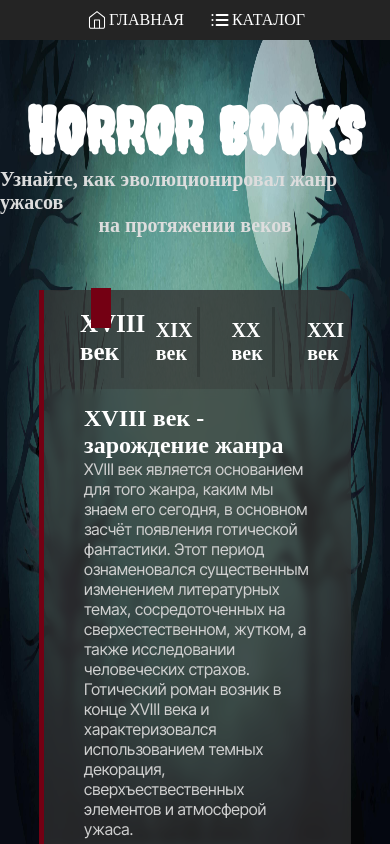
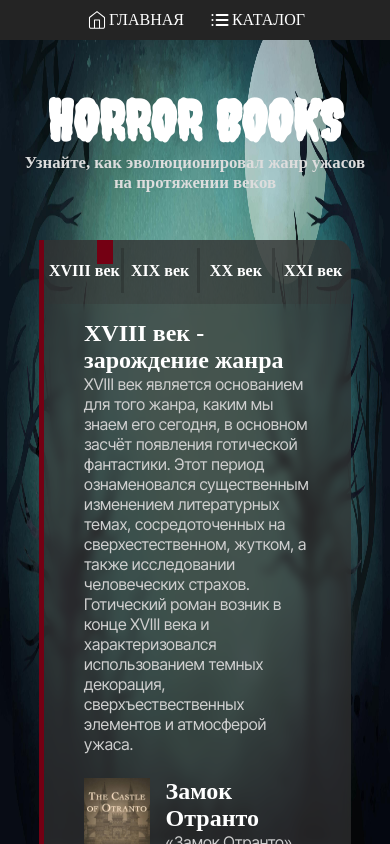
Before and after one commit to mopuk/horror-books, a React (Vite) app: page /horror-books/home in a window 390 px wide. Shown: the top 844 px of the page. Built offline with nearby package versions, Linux system fonts and the light colour scheme; a web font is replaced by a local one.

Commit message:
Added full responsive design

```diff
--- a/src/components/Centuries.jsx
+++ b/src/components/Centuries.jsx
@@ -64,6 +64,7 @@ function CenturiesNav({ chosenCentury, setChosenCentury }) {
               century === chosenCentury ? styles.chosen : ""
             }`}
           >
+
             <span className={styles["btn-text"]}>{letters[century]} век</span>
           </button>
         );
--- a/src/styles/BookPage.module.css
+++ b/src/styles/BookPage.module.css
@@ -14,11 +14,24 @@
   flex-direction: column;
 }
 
-.book-info img {
+.book-info {
+  img {
     float: left;
     width: 100px;
     height: auto;
     margin: 0 10px 10px 0;
+    vertical-align: bottom;
+  }
+  h1 {
+    font: var(--subheaders-font);
+    color: white;
+    font-size: 1.75em;
+  }
+  h2 {
+    font: var(--subheaders-font);
+    color: var(--subheaders-color);
+    font-size: 1.25em;
+  }
 }
 
 @media (min-width: 700px) {
@@ -27,27 +40,14 @@
   }
 }
 
-.book-info h1 {
-  font: var(--subheaders-font);
-  color: white;
-  font-size: 175%;
-}
+.book-section {
+  margin-bottom: 1em;
 
-.book-info h2,
   .section-title {
     font: var(--subheaders-font);
     color: var(--subheaders-color);
+    font-size: 1.5em;
   }
-
-.book-info h2 {
-  font-size: 125%;
-}
-.section-title {
-  font-size: 150%;
-}
-
-.book-section {
-  margin-bottom: 1em;
 }
 
 .content-container {
--- a/src/styles/Centuries.module.css
+++ b/src/styles/Centuries.module.css
@@ -1,4 +1,3 @@
-
 @import "variables";
 
 .centuries-container {
@@ -24,7 +23,10 @@
 
 .centuries-nav {
   width: 100%;
-  padding: 0.5rem 0;
+  min-height: 4em;
+  max-height: fit-content;
+  display: flex;
+  padding: 0.25rem 0;
   padding-left: 0.25rem;
   background-color: #333333cc;
   border-bottom: 3px solid var(--bg-transparent);
@@ -32,26 +34,46 @@
 }
 
 .centuries-btn {
-  width: calc(100% / 4);
-  padding: 0.75rem 2rem;
+  flex-basis: 25%;
+  margin: 0.25em 0;
   border: none;
   color: var(--headers-color);
   background-color: var(--bg-transparent);
   font: var(--subheaders-font);
-  text-align: center;
   display: inline-block;
   position: relative;
+  text-align: center;
+  font-size: 1em;
+
+  & .btn-text {
+    transition: all 0.2s ease;
   }
 
-.centuries-btn.chosen::before {
+  & .btn-text:hover {
+    color: white;
+    cursor: pointer;
+    font-size: 1.15em;
+    font-weight: bold;
+  }
+
+  &.chosen::before {
     content: "";
     width: 1em;
-  height: 2em;
+    height: 1.5em;
     background-color: var(--crimson-red);
     position: absolute;
     top: -0.5em;
     right: 0.5em;
     animation: enterFromTop 0.2s;
+  }
+
+  &:not(:last-child) {
+    border-right: 3px solid #15151540;
+  }
+
+  &:last-child {
+    border-radius: 0 15px 0 0;
+  }
 }
 
 @keyframes enterFromTop {
@@ -63,24 +85,10 @@
   }
 }
 
-.centuries-btn:not(:last-child) {
-  border-right: 3px solid #15151540;
+@media (min-width: 700px) {
+  .centuries-btn {
+    font-size: 1.25em;
   }
-
-.centuries-btn:last-child {
-  border-radius: 0 15px 0 0;
-}
-
-.centuries-btn .btn-text {
-  transition: all 0.2s ease;
-}
-
-.centuries-btn .btn-text:hover,
-.centuries-btn.chosen .btn-text {
-  color: white;
-  cursor: pointer;
-  font-size: 1.25em;
-  font-weight: bold;
 }
 
 .century {
@@ -103,20 +111,28 @@
   display: flex;
 }
 
-.section-content .heading {
+.section-content {
+  .heading {
     color: var(--headers-color);
     font: var(--headers-font);
   }
-
-.section-content .plain-text {
+  .plain-text {
     font: var(--paragraph-font);
     color: var(--paragraph-color);
     text-wrap: balance;
   }
+}
 
 .bookCover {
-  width: 100px;
-  height: 150px;
+  width: 75px;
+  height: 100px;
   float: left;
   margin-right: 1em;
 }
+
+@media (min-width: 700px) {
+  .bookCover {
+    width: 150px;
+    height: 175px;
+  }
+}
--- a/src/styles/HomePage.module.css
+++ b/src/styles/HomePage.module.css
@@ -10,33 +10,38 @@
 }
 
 .title {
-  height: 250px;
+  height: 200px;
   width: 100vw;
   display: flex;
   flex-direction: column;
   align-items: center;
   justify-content: center;
-}
-
-.title h1 {
+  & h1 {
     font-family: "Creepster";
-  font-size: 400%;
+    font-size: 350%;
     text-wrap: wrap;
     color: white;
   }
 
-.title h2 {
-  font-size: 125%;
+  & h2 {
+    font-size: 105%;
     font-family: "Alegreya SC";
     color: #dddddd;
   }
-
-
-
+}
 
 @media (min-width: 700px) {
   .introduction {
     width: 80vw;
+  }
+  .title {
+    height: 250px;
+    & h1 {
+      font-size: 400%;
+    }
+    & h2 {
+      font-size: 125%;
+    }
   }
 }
 @media (min-width: 1000px) {
```
Also changed, not shown: 1 other file (tests, documents, lock files or other folders). Lines whose indentation alone changed are shown as unchanged.
